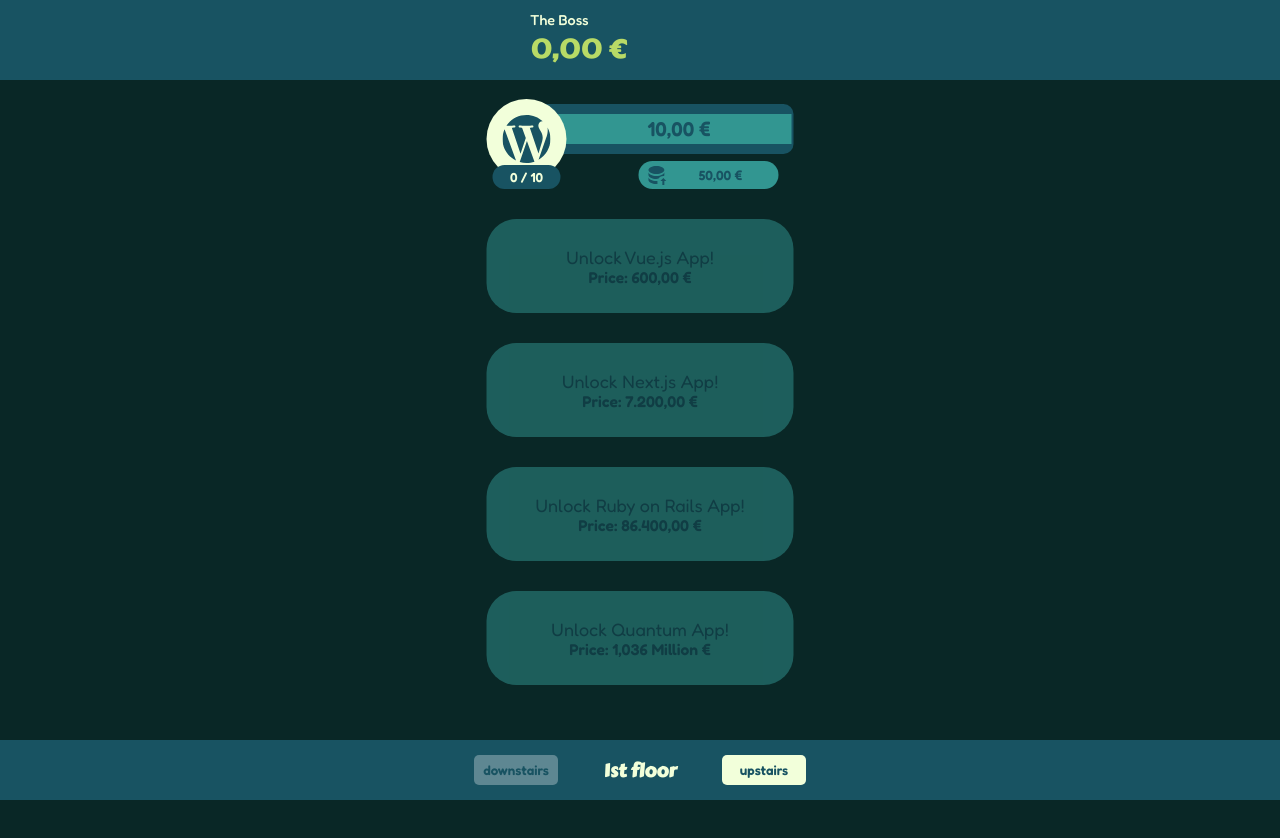
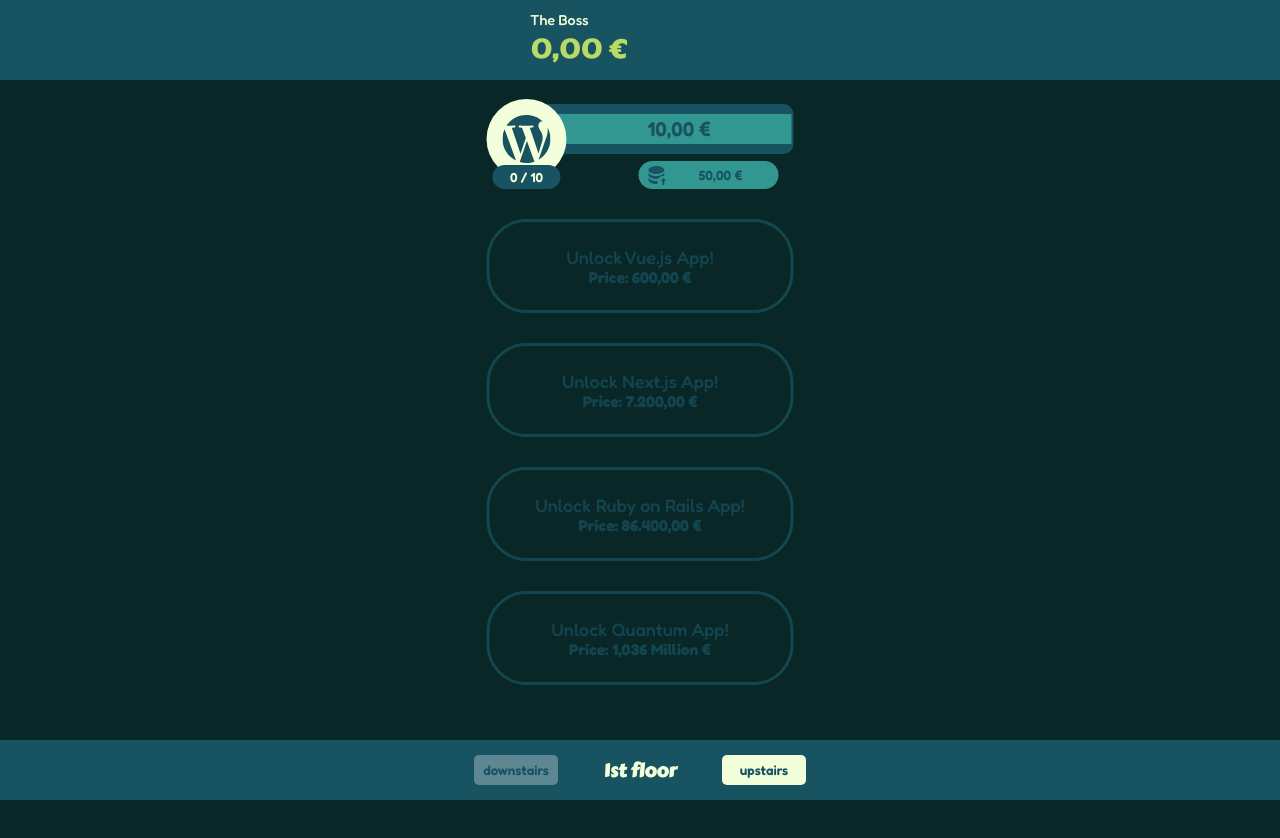
Before and after one commit to Satttoshi/idle-boss, a Next.js app: page /floor/1 in a window 1280 px wide. Shown: the top 838 px of the page. Built offline with nearby package versions, Linux system fonts and the light colour scheme; no server answers; what @rainbow-me/rainbowkit, wagmi would draw is missing.

Commit message:
reshape unlock buttons

```diff
--- a/src/components/TierLocked.js
+++ b/src/components/TierLocked.js
@@ -39,25 +39,26 @@ const StyledButton = styled.button`
   cursor: pointer;
   color: var(--5);
   background-color: var(--1);
-  border-radius: 30px;
+  border-radius: 40px 40px;
 
   font-family: var(--font1);
 
   h2 {
     font-size: 18px;
-    font-weight: 400;
+    font-weight: 500;
     margin: 0px;
   }
 
   h3 {
-    font-weight: 600;
+    font-weight: 700;
     margin: 0px;
   }
 
   :disabled {
     cursor: default;
-    background-color: var(--4);
-    opacity: 0.5;
+    background-color: transparent;
+    border: 3px solid var(--5);
+    opacity: 0.7;
   }
 
   @media (hover: hover) {
```
